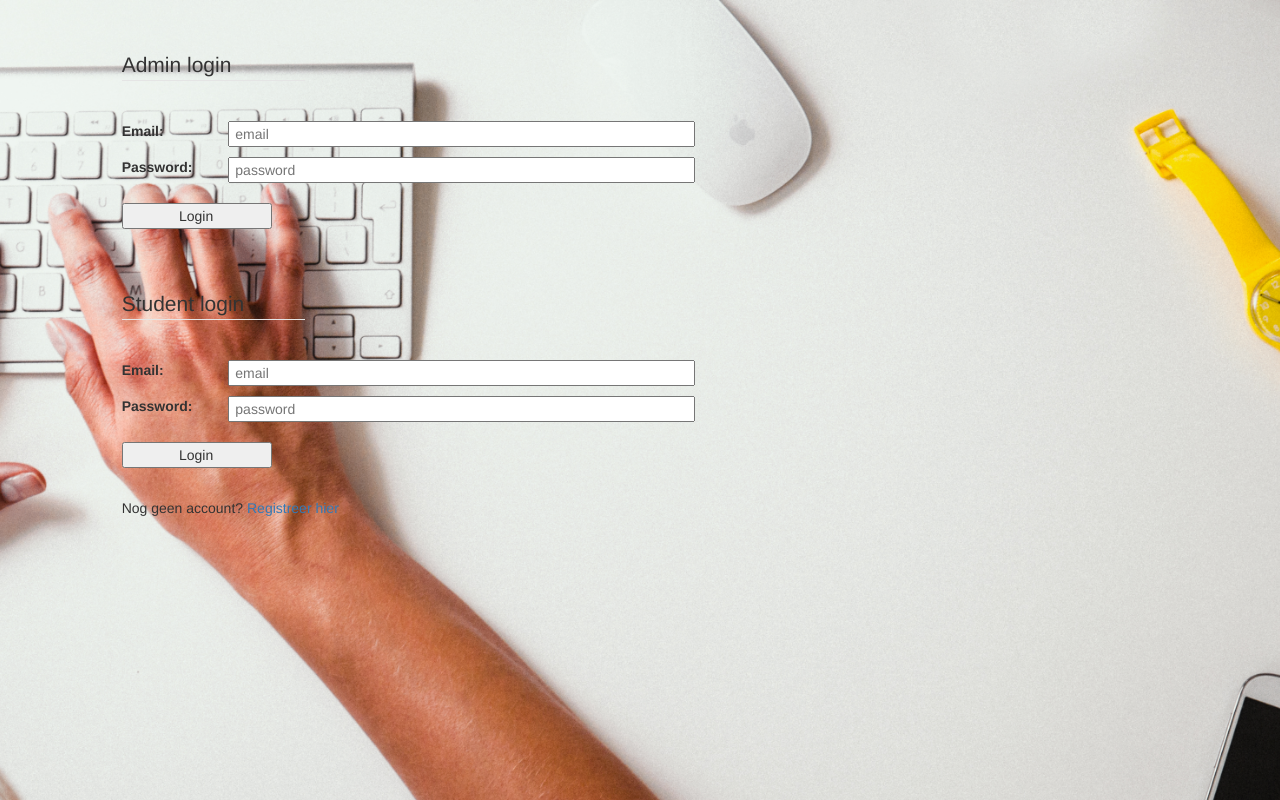
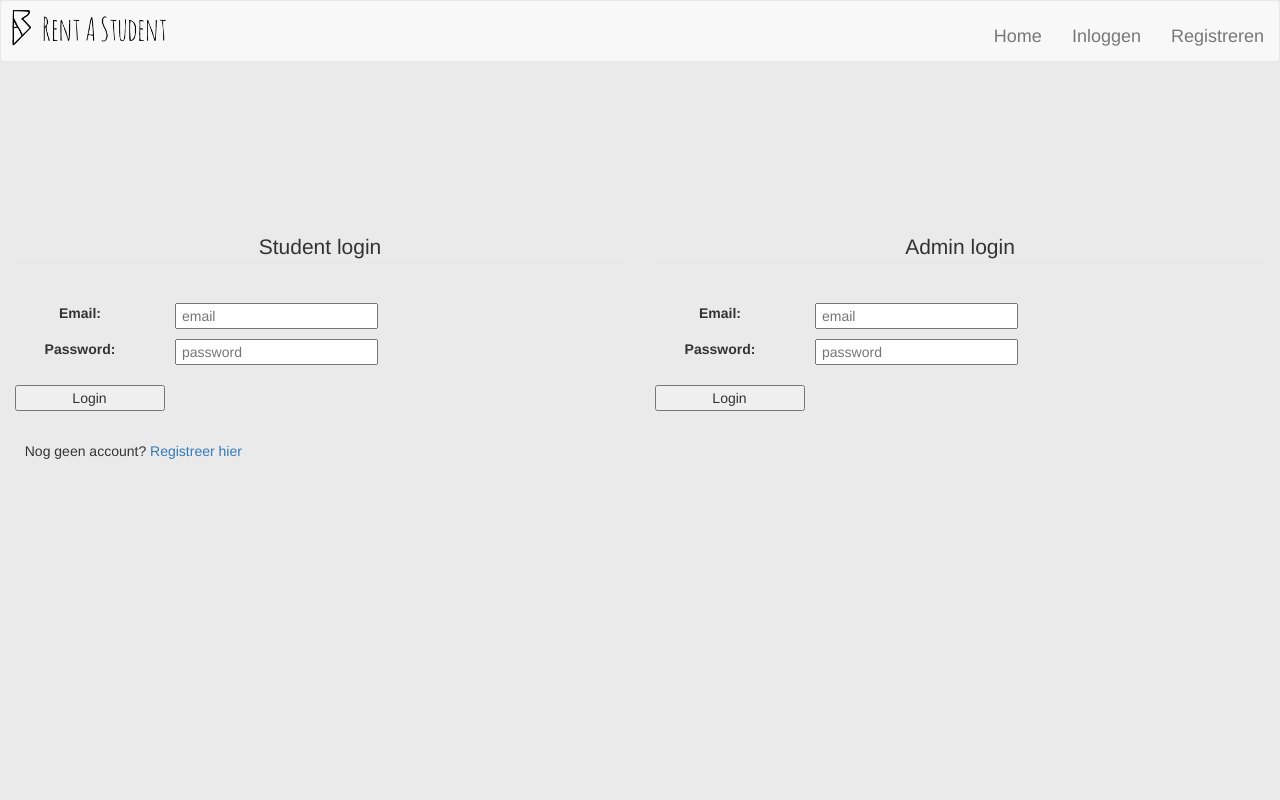
Before and after one commit to dirixtom/php1_proj, a PHP site: page /login.php in a window 1280 px wide. Run offline with PHP 8.4, Linux system fonts and the light colour scheme.

Commit message:
Style changes

```diff
--- a/css/style.css
+++ b/css/style.css
@@ -1,13 +1,13 @@
-body {
+body#homepage {
 	background: url("../images/bgimg.jpg") no-repeat bottom center fixed;
   	-webkit-background-size: cover;
   	-moz-background-size: cover;
   	-o-background-size: cover;
   	background-size: cover;
-
 }
 
-.logo {
+body {
+	background-color:#EAEAEA;
 }
 
 .nav{
@@ -18,16 +18,14 @@ body {
 
 .buddies {
 	background-color:#EAEAEA;
-}
-
-h2 {
-	margin-top: 70px;
-	margin-bottom: 40px;
+	padding-bottom: 50px;
+	padding-top: 50px;
 }
 
 .intro {
 	margin-top:100px;
 	margin-bottom:150px;
+	background-color:#EAEAEA;
 }
 
 .quotes {
--- a/login.php
+++ b/login.php
@@ -51,14 +51,82 @@
 	<link rel="stylesheet" type="text/css" href="css/style.css">
 </head>
 <body>
+
+	<div class="navbar navbar-default">
+   		<div class="navbar-header">
+    		<a class="navbar-nav" href="#"><img class="logo" src="images/logo2.png" alt="The Rent A Student Logo" width="55%"></a>
+       	</div>
+      	<ul class="nav navbar-nav">
+          	<li><a href="homepage.php">Home</a></li>
+          	<li><a href="login.php">Inloggen</a></li>
+          	<li><a href="register.php">Registreren</a></li>
+       	</ul>
+   	</div>
+
 <div class="container-fluid">
 
+   	<div class="row text-center intro">
+   		<div class="col-md-6">
+   			<form method="post" class="formulier">
+			<div class="row">
+				<div class="col-md-12">
+					<legend>Student login</legend>
+					<?php if(isset($errorstudent)): ?>
+						<div class="error">
+					<?php echo $errorstudent;?>
+						</div>
+					<?php endif; ?>
+
+					<?php if(isset($succes)): ?>
+						<div class="feedback">
+					<?php echo $succes;?>
+						</div>
+					<?php endif; ?>
+					<br />
+				</div>
+			</div>
+
+			<div class="row">
+				<div class="col-md-3">
+					<label for="email">Email:</label>
+				</div>
+				<div class="col-md-9">
+					<input type="text" id="email" name="email" placeholder="email" />
+				</div>
+			</div>
+
+			<div class="row">
+				<div class="col-md-3">
+					<label for="password">Password:</label>
+				</div>
+				<div class="col-md-9">
+					<input type="password" id="password" name="password" placeholder="password" />
+				</div>
+			</div>
+
+			<div class="row">
+				<div class="col-md-12">
+					<input class="submit" type="submit" value="Login" name="StudentLogin" />
+				</div>
+			</div>
+
+			<div class="row">
+				<div class="col-md-5">
+				<br/><p>Nog geen account? <a href="register.php">Registreer hier</a></p>
+				</div>
+
+		</div>
+
+			</form>
+       	</div>
+
+       	<!-- 2de formulier begint hier -->
+
+       	<div class="col-md-6">
 		    <form method="post" class="formulier">
 
 			<div class="row">
-			<div class="col-md-1">
-			</div>
-			<div class="col-md-2">
+				<div class="col-md-12">
 					<legend>Admin login</legend>
 					<?php if(isset($erroradmin)): ?>
 						<div class="error"><br/>
@@ -73,111 +141,34 @@
 					<?php endif; ?>
 					<br/>
 				</div>
-			<div class="col-md-9">
-			</div>
 			</div>
 
 			<div class="row">
-			<div class="col-md-1">
-			</div>
-			<div class="col-md-1">
+				<div class="col-md-3">
 					<label for="email">Email:</label>
 				</div>
-			<div class="col-md-10">
+				<div class="col-md-9">
 					<input type="text" id="email" name="email" placeholder="email" />
 				</div>
 			</div>
 
 			<div class="row">
-			<div class="col-md-1">
-			</div>
-			<div class="col-md-1">
+				<div class="col-md-3">
 					<label for="password">Password:</label>
 				</div>
-			<div class="col-md-10">
+				<div class="col-md-9">
 					<input type="password" id="password" name="password" placeholder="password" />
 				</div>
 			</div>
 
 			<div class="row">
-			<div class="col-md-1">
-			</div>
-			<div class="col-md-2">
+				<div class="col-md-12">
 					<input class="submit" type="submit" value="Login" name="AdminLogin" />
-			</div>
-			<div class="col-md-9">
 				</div>
 			</div>
 
 			</form>
 
-		<!-- 2de formulier begint hier -->
-
-		<form method="post" class="formulier">
-
-		<div class="row">
-			<div class="col-md-1">
-			</div>
-			<div class="col-md-2">
-				<legend>Student login</legend>
-				<?php if(isset($errorstudent)): ?>
-					<div class="error">
-				<?php echo $errorstudent;?>
-					</div>
-				<?php endif; ?>
-
-				<?php if(isset($succes)): ?>
-					<div class="feedback">
-				<?php echo $succes;?>
-					</div>
-				<?php endif; ?>
-				<br />
-			</div>
-			<div class="col-md-9">
-			</div>
-		</div>
-
-		<div class="row">
-			<div class="col-md-1">
-			</div>
-			<div class="col-md-1">
-				<label for="email">Email:</label>
-			</div>
-			<div class="col-md-10">
-				<input type="text" id="email" name="email" placeholder="email" />
-			</div>
-		</div>
-
-		<div class="row">
-			<div class="col-md-1">
-			</div>
-			<div class="col-md-1">
-				<label for="password">Password:</label>
-			</div>
-			<div class="col-md-10">
-				<input type="password" id="password" name="password" placeholder="password" />
-			</div>
-		</div>
-
-		<div class="row">
-			<div class="col-md-1">
-			</div>
-			<div class="col-md-2">
-				<input class="submit" type="submit" value="Login" name="StudentLogin" />
-			</div>
-			<div class="col-md-9">
-			</div>
-		</div>
-
-		</form>
-
-		<div class="row">
-			<div class="col-md-1">
-			</div>
-			<div class="col-md-5">
-				<br/><p>Nog geen account? <a href="register.php">Registreer hier</a></p>
-			</div>
-			<div class="col-md-6">
 		</div>
    	</div>
 
```
Also changed, not shown: other parts of css/style.css (+25 -9 lines), homepage.php (renamed from homepage.html, +14 -12 lines). Lines whose indentation alone changed are shown as unchanged.
